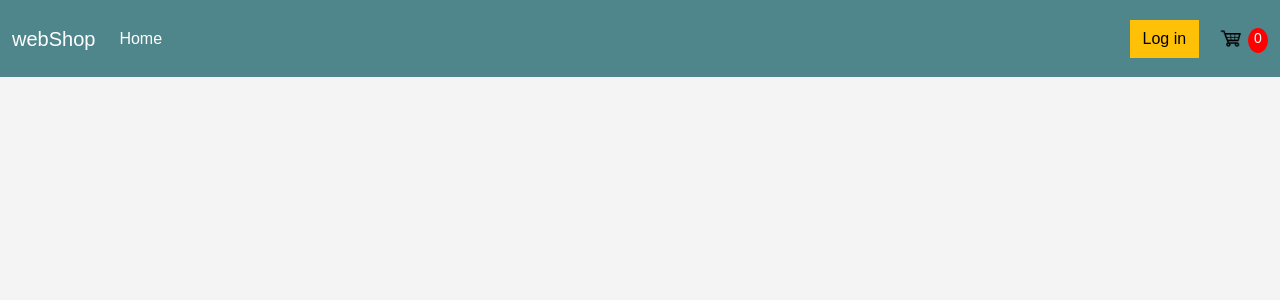
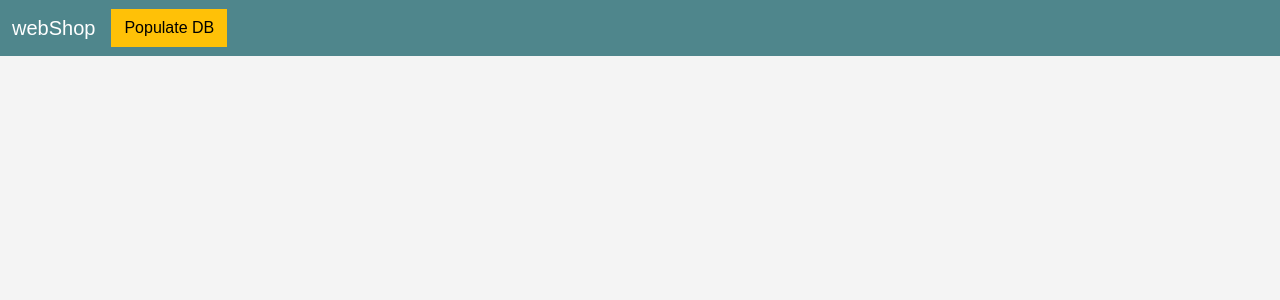
Before and after one commit to Sunnycse10/webshop, a Django app: template backend/my_ecommerce_project/ecommerce/templates/main.html in a window 1280 px wide. Shown: the top 300 px of the page. Run offline with Django 5.2, Linux system fonts and the light colour scheme; the template is opened without the code that fills it, so the values that code supplies are empty.

Commit message:
changed requirements.txt

```diff
--- a/backend/my_ecommerce_project/ecommerce/templates/main.html
+++ b/backend/my_ecommerce_project/ecommerce/templates/main.html
@@ -13,32 +13,42 @@
 <body>
     <nav class="navbar navbar-expand-lg bg-body-tertiary bg-dark navbar-dark">
         <div class="container-fluid">
-          <a class="navbar-brand" href="{% url 'shop'%}">webShop</a>
+          <a class="navbar-brand" href="#">webShop</a>
           <button class="navbar-toggler" type="button" data-bs-toggle="collapse" data-bs-target="#navbarSupportedContent" aria-controls="navbarSupportedContent" aria-expanded="false" aria-label="Toggle navigation">
             <span class="navbar-toggler-icon"></span>
           </button>
           <div class="collapse navbar-collapse" id="navbarSupportedContent">
-            <ul class="navbar-nav me-auto mb-2 mb-lg-0">
-              <li class="nav-item">
-                <a class="nav-link active" aria-current="page" href="{% url 'shop'%}">Home</a>
-              </li>
-            </ul>
             <div class="form-inline my-2 my-lg-0">
-              {% if user.is_authenticated %}
-                <a href="{%url 'logout'%}"class="btn btn-warning">Log out</a>
-              {% else %}
-                <a href="{%url 'login'%}"class="btn btn-warning">Log in</a>
-              {% endif %}
-                <a href="{% url 'cart' %}">
-                   <img  id="cart-icon" src="{%static 'images/cart.png'%}">
-               </a>
-               <p id="cart-total">0</p>
+                <button id="populate_db" type="button" class="btn btn-warning">Populate DB
+                </button>
+                <script src="https://code.jquery.com/jquery-3.6.0.min.js"></script>
+                <script>
+                  $(document).ready(function(){
+                    $("#populate_db").click(function(){
+                      $.ajax({
+                        url: '{% url 'populate_database' %}',
+                        type: 'POST',
+                        data : {
+                          csrfmiddlewaretoken: '{{csrf_token }}'
+                        },
+                        success: function(response){
+                          $('#status_message').removeClass('text-danger').addClass('text-success').text(response.message);
+                        },
+                        error: function (xhr,status,error){
+                          $('#status_message').removeClass('text-success').addClass('text-danger').text("error populating database" + error);
+                        }
+                      });
+                    });
+                  });
+                </script>
 
            </div>
           </div>
         </div>
       </nav>
     <div class="container">
+      <div id="status_message"></div>
+
         {% block content%}
         {% endblock%}
 
--- a/backend/my_ecommerce_project/ecommerce/urls.py
+++ b/backend/my_ecommerce_project/ecommerce/urls.py
@@ -22,4 +22,6 @@ urlpatterns = [
     path('api/pay/', PayView.as_view(), name='pay'),
     path('api/product/<int:productId>/', ProductView.as_view(), name='product details'),
     path('api/user/', UserDetailsView.as_view(), name='user-details'),
+    path('',landing_page, name="landing page"),
+    path('populate_database/', populate_database, name ="populate_database"),
 ]
--- a/backend/requirements.txt
+++ b/backend/requirements.txt
@@ -9,3 +9,4 @@ pillow==10.3.0
 py-moneyed==3.0
 sqlparse==0.5.0
 tomli==2.0.1
+typing_extensions==4.12.2
```
Also changed, not shown: backend/my_ecommerce_project/ecommerce/views.py (+45 -0 lines).
